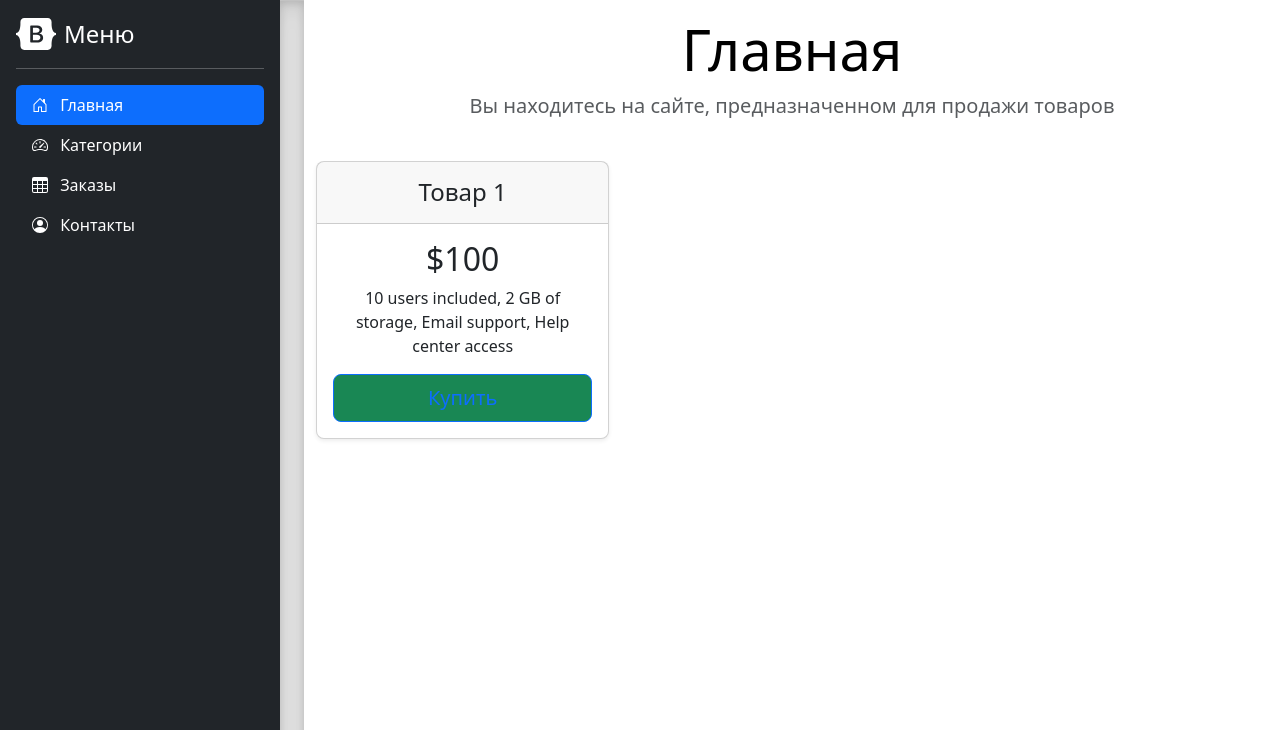
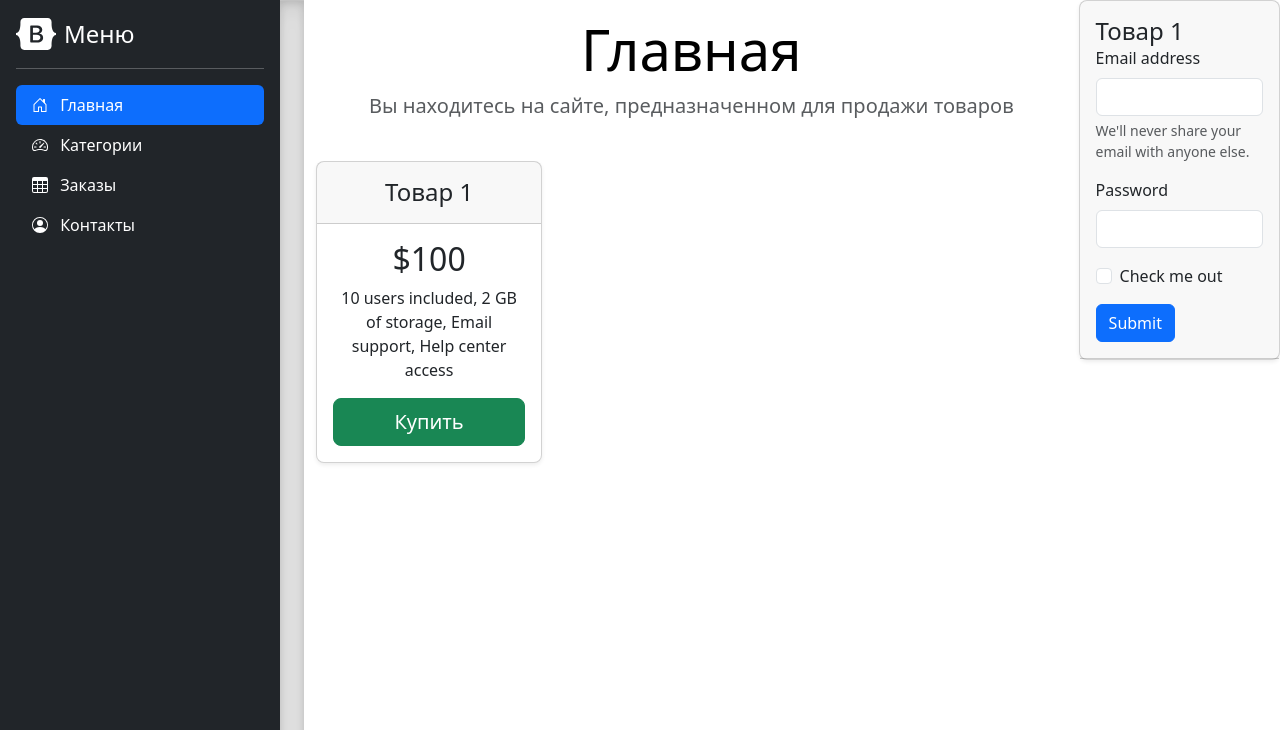
Before and after one commit to ElnaraGasanova/Django_HW_19.1, a plain HTML site: page index.html in a window 1280 px wide. Shown: the top 730 px of the page. Drawn offline with nearby package versions, Linux system fonts and the light colour scheme.

Commit message:
Задание 2. Рядом с карточкой товара добавьте форму с полями «Имя» и «Email» и кнопку «Отправить». Добавила, но не могу выровнять таблицы на уровнь.

```diff
--- a/index.html
+++ b/index.html
@@ -281,13 +281,37 @@
                                 Email support,
                                 Help center access
                             </p>
-                            <button type="button" class="w-100 btn btn-lg btn-outline-primary btn btn-success">Купить</button>
+                            <button type="button" class="w-100 btn btn-lg btn-outline-primarybtn btn-success">Купить
+                            </button>
                         </div>
                     </div>
                 </div>
             </div>
         </main>
 
+    </div>
+    <div>
+        <form>
+            <main class="row">
+                <div class="col-12">
+                    <div class="card mb-4 rounded-3 shadow-sm">
+                        <div class="card-header py-3">
+                            <h4 class="my-0 fw-normal">Товар 1</h4>
+            <div class="mb-3">
+                <label for="exampleInputEmail1" class="form-label">Email address</label>
+                <input type="email" class="form-control" id="exampleInputEmail1" aria-describedby="emailHelp">
+                <div id="emailHelp" class="form-text">We'll never share your email with anyone else.</div>
+            </div>
+            <div class="mb-3">
+                <label for="exampleInputPassword1" class="form-label">Password</label>
+                <input type="password" class="form-control" id="exampleInputPassword1">
+            </div>
+            <div class="mb-3 form-check">
+                <input type="checkbox" class="form-check-input" id="exampleCheck1">
+                <label class="form-check-label" for="exampleCheck1">Check me out</label>
+            </div>
+            <button type="submit" class="btn btn-primary">Submit</button>
+        </form>
     </div>
 
 </main>
```
